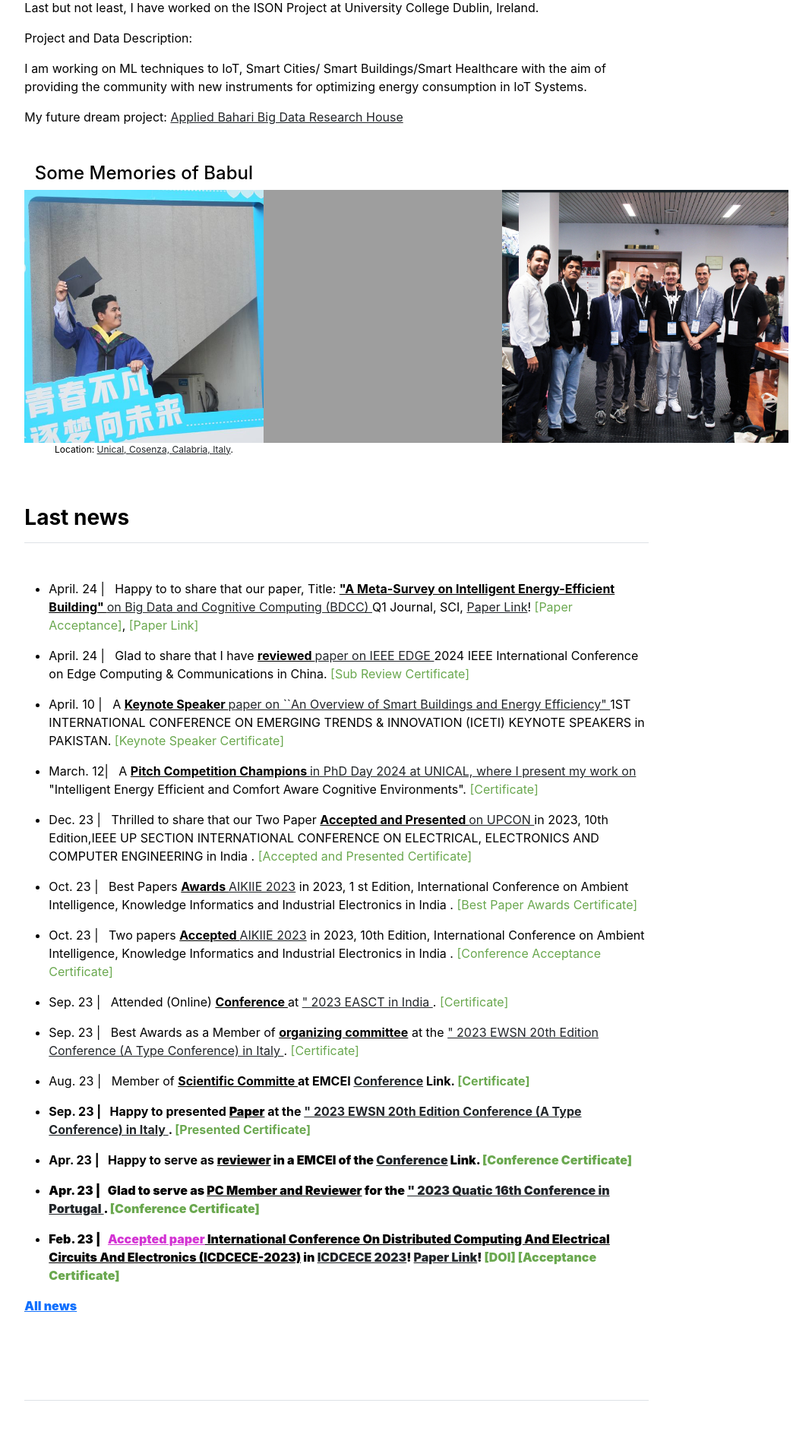
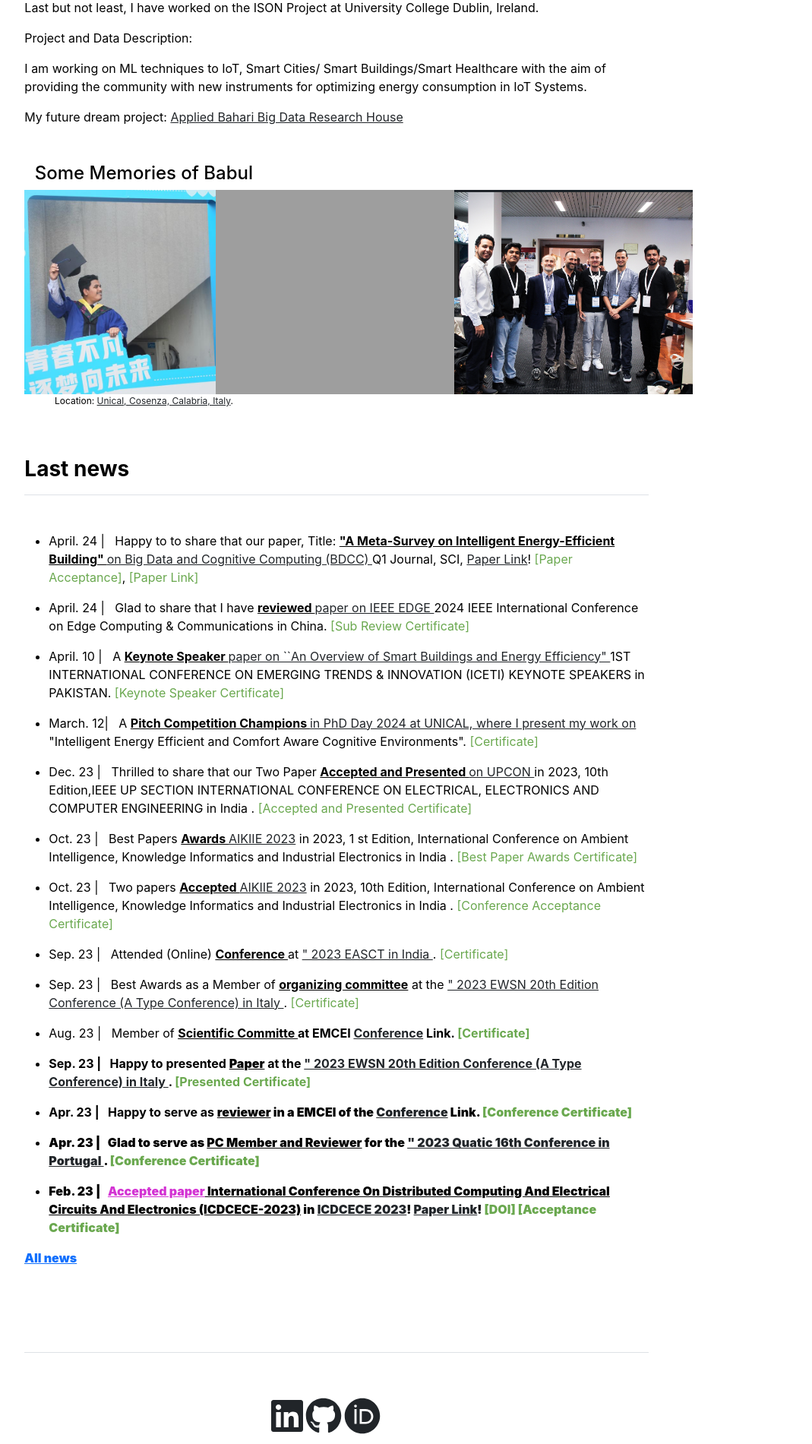
Before and after one commit to babulcseian/babulcseian.github.io, a Jekyll site: the page built from index.md, in a window 1280 px wide. Shown: the part 817-2718 px from the top of the page at 76% size, without its empty margins (197-1266 px from the left). Built offline with Jekyll 4.4.1, drawn with Linux system fonts in a browser that asks for light colours; a style sheet for code colours, icons or effects is not loaded.

Commit message:
Update home.html

```diff
--- a/_layouts/home.html
+++ b/_layouts/home.html
@@ -38,9 +38,9 @@
 <div align="center" class="col-md-5">
   <h4>Some Memories of Babul</h4>
     <div style="display: flex; justify-content: space-between;">
-        <img src="{{ site.github.url }}/assets/img/Md Babul Con.jpg" alt="Home" width="100%" title="MSc Graduation">
+        <img src="{{ site.github.url }}/assets/img/Md Babul Con.jpg" alt="Home" width="80%" title="MSc Graduation">
         <img src="{{ site.github.url }}/assets/img/Md Babul Islam with Prof.jpg" alt="Home" width="100%">
-        <img src="{{ site.github.url }}/assets/img/Md Babul Islam Lab.jpg" alt="Home" width="120%">
+        <img src="{{ site.github.url }}/assets/img/Md Babul Islam Lab.jpg" alt="Home" width="100%">
     </div>
     <p style="font-size:12px">
         Location: <a class="other" href='https://goo.gl/maps/hsu2JB4HwjQN7TqC7'>Unical, Cosenza, Calabria, Italy</a>.
```
